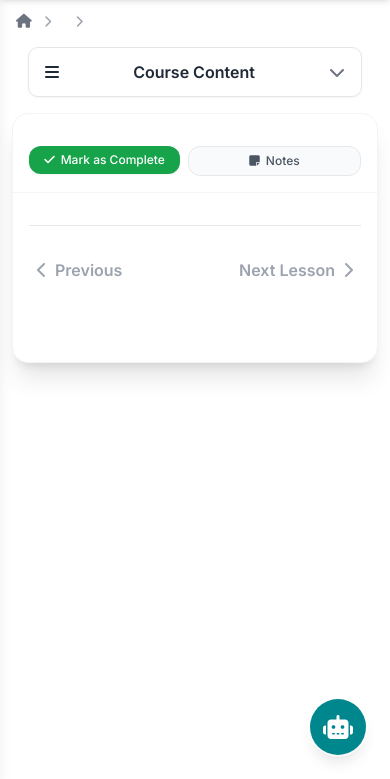
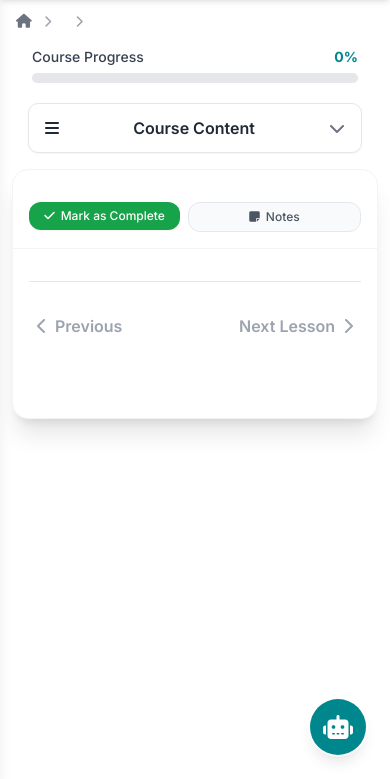
Before and after one commit to Joel-Masiaga/lms-with-paystack, a Django app: template lms/home/templates/home/lesson.html in a window 390 px wide. Shown: the part 65-844 px from the top of the page. Run offline with Django 5.2, Linux system fonts and the light colour scheme; the template is opened without the code that fills it, so the values that code supplies are empty; grey boxes labelled with a size stand in for pictures from a placeholder-image service; some libraries are stand-ins or nearby versions.

```diff
--- a/lms/home/templates/home/lesson.html
+++ b/lms/home/templates/home/lesson.html
@@ -423,6 +423,16 @@
             </nav>
 
             <div class="mobile-lesson-menu md:hidden max-w-5xl mx-auto px-4 mb-4">
+                <div class="mb-5 px-1">
+                    <div class="flex justify-between items-center mb-1.5">
+                        <span class="text-sm font-medium text-gray-700 dark:text-gray-300">Course Progress</span>
+                        <span class="text-sm font-bold text-primary dark:text-primary-light">{{ progress_percentage|default:0|floatformat:0 }}%</span>
+                    </div>
+                    <div class="w-full bg-gray-200 dark:bg-gray-700 rounded-full h-2.5">
+                        <div id="course-progress-bar-mobile" class="bg-primary h-2.5 rounded-full transition-all duration-500"
+                            style="width: {{ progress_percentage|default:0 }}%"></div>
+                    </div>
+                </div>
                 <button id="mobile-menu-toggle" aria-expanded="false" class="mobile-lesson-toggle">
                     <span class="menu-icon" aria-hidden="true"><i class="fas fa-bars"></i></span>
                     <span class="title">Course Content</span>
```
